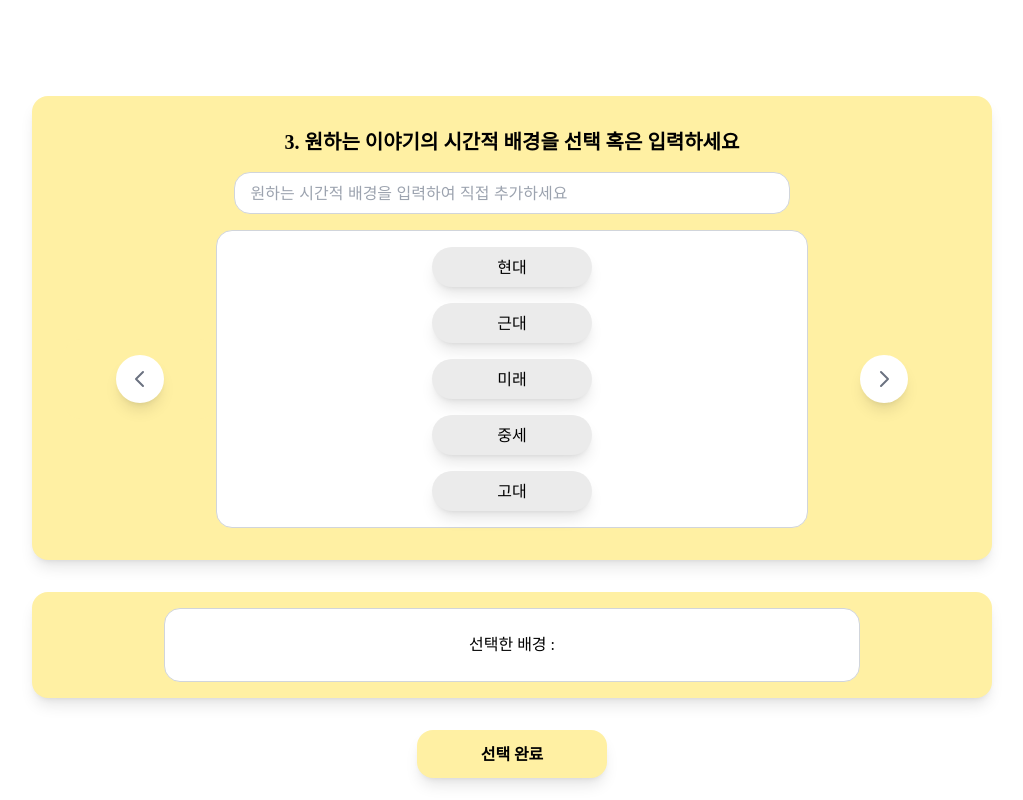
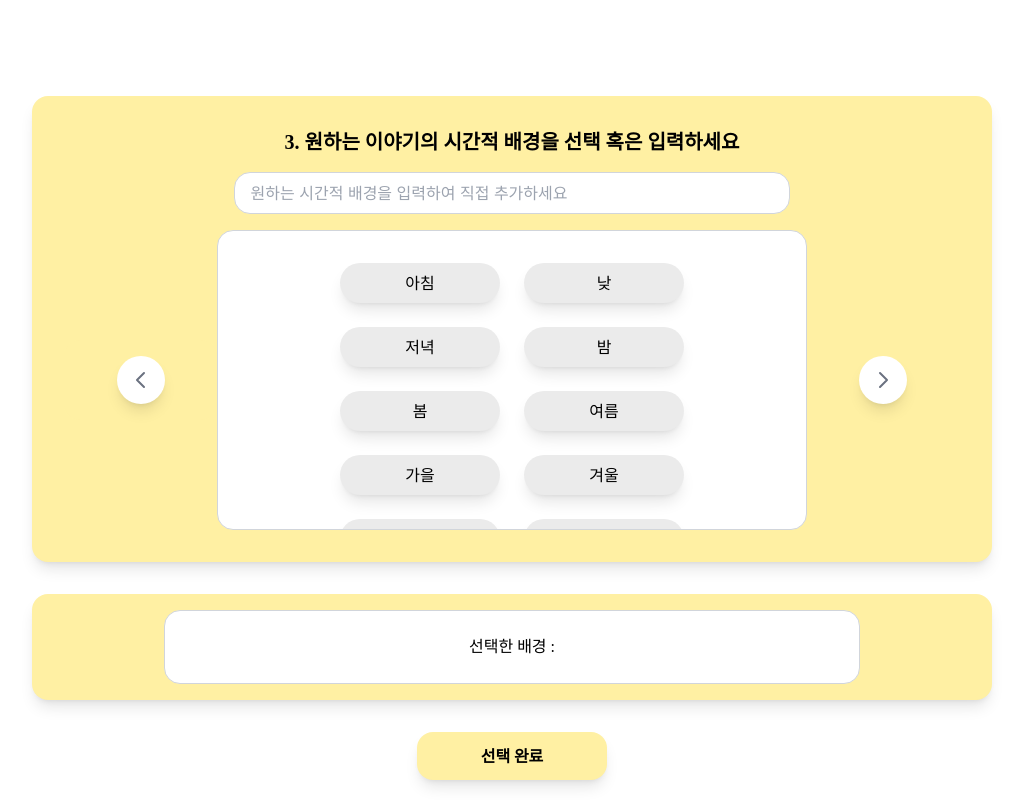
Before and after one commit to tuk-iBooK/Frontend, a React (Create React App) app: page /period in a window 1280 px wide. Shown: the whole page, without its empty margins (128-1151 px from the left). Built offline with nearby package versions, Linux system fonts and the light colour scheme.

Commit message:
period 리덕스 적용

```diff
--- /dev/null
+++ b/src/features/periodSlice.js
@@ -0,0 +1,28 @@
+import { createSlice } from "@reduxjs/toolkit";
+
+export const periodSlice = createSlice({
+  name: "period",
+  initialState: {
+    selectedPeriods: [],
+  },
+  reducers: {
+    setSelectedPeriods: (state, action) => {
+      state.selectedPeriods = action.payload;
+    },
+    addPeriod: (state, action) => {
+      if (!state.selectedPeriods.includes(action.payload)) {
+        state.selectedPeriods.push(action.payload);
+      }
+    },
+    removePeriod: (state, action) => {
+      state.selectedPeriods = state.selectedPeriods.filter(
+        (period) => period !== action.payload
+      );
+    },
+  },
+});
+
+export const { setSelectedPeriods, addPeriod, removePeriod } =
+  periodSlice.actions;
+
+export default periodSlice.reducer;
--- a/src/pages/BackgroundSettingPage.tsx
+++ b/src/pages/BackgroundSettingPage.tsx
@@ -38,8 +38,6 @@ const BackgroundSettingPage: React.FC = () => {
     "가정집",
     "도시 공원",
   ];
-
-  const fantasyBackgrounds = ["마법의 숲", "숨겨진 마을", "용의 동굴"];
 
   const handleBackgroundClick = (background: string) => {
     if (selectedBackgrounds.includes(background)) {
--- a/src/pages/PeriodSettingPage.tsx
+++ b/src/pages/PeriodSettingPage.tsx
@@ -1,45 +1,44 @@
 import React, { useState } from "react";
 import { useLocation, useNavigate } from "react-router-dom";
+import { useSelector, useDispatch } from "react-redux";
+import { addPeriod, removePeriod } from "../features/periodSlice";
 
 const PeriodSettingPage: React.FC = () => {
   const location = useLocation();
   const settingInfo = { ...location.state };
-  const [selectPeriods, setSelectedPeriods] = useState<string[]>([]);
   const [additionalPeriod, setAdditionalPeriod] = useState<string>("");
+  const selectedPeriods = useSelector(
+    (state: any) => state.period.selectedPeriods
+  );
+
+  const dispatch = useDispatch();
   const navigate = useNavigate();
 
   const handlePeriodClick = (period: string) => {
-    setSelectedPeriods((prevPeriods) =>
-      prevPeriods.includes(period)
-        ? prevPeriods.filter((g) => g !== period)
-        : [...prevPeriods, period]
-    );
+    if (selectedPeriods.includes(period)) {
+      dispatch(removePeriod(period));
+    } else {
+      dispatch(addPeriod(period));
+    }
   };
 
   const handleAddperiod = () => {
     if (additionalPeriod.trim() !== "") {
-      const trimmedperiod = additionalPeriod.trim();
-      if (!selectPeriods.includes(trimmedperiod)) {
-        setSelectedPeriods((prevPeriods) => [...prevPeriods, trimmedperiod]);
+      dispatch(addPeriod(additionalPeriod.trim()));
+      setAdditionalPeriod(""); // 입력값 초기화
     }
-      // setAdditionalperiod(""); // 입력값 초기화
-    }
-  };
-
-  const handleRemoveperiod = (period: string) => {
-    setSelectedPeriods((prevPeriods) =>
-      prevPeriods.filter((g) => g !== period)
-    );
   };
 
   const handleSubmit = (e: React.FormEvent) => {
     e.preventDefault();
     console.log("Selected genres:", `${settingInfo.genre}`);
-    console.log("Selected periods:", selectPeriods);
+    console.log("Selected periods:", {
+      state: { period: selectedPeriods },
+    });
     navigate("/character", {
       state: {
-        genre: `${settingInfo.genre}`,
-        period: selectPeriods,
+        ...settingInfo,
+        period: selectedPeriods,
       },
     });
   };
@@ -49,7 +48,9 @@ const PeriodSettingPage: React.FC = () => {
   };
 
   const handleNextPage = () => {
-    navigate("/character");
+    navigate("/character", {
+      state: { period: selectedPeriods },
+    });
   };
 
   return (
@@ -95,12 +96,34 @@ const PeriodSettingPage: React.FC = () => {
                 </svg>
               </button>
             </div>
-            <div className="flex flex-col w-4/5 space-y-4 p-4 bg-white border border-gray-300 justify-center items-center rounded-2xl">
-              {["현대", "근대", "미래", "중세", "고대"].map((period, index) => (
+            <div
+              className="w-4/5 bg-white border border-gray-300 justify-center items-center rounded-2xl"
+              style={{ height: "300px" }}
+            >
+              <div
+                className="flex flex-wrap justify-center gap-6 overflow-y-auto p-8"
+                style={{ maxHeight: "100%" }}
+              >
+                {[
+                  "아침",
+                  "낮",
+                  "저녁",
+                  "밤",
+                  "봄",
+                  "여름",
+                  "가을",
+                  "겨울",
+                  "생일",
+                  "축제",
+                  "소풍",
+                  "여행",
+                  "옛날",
+                  "미래",
+                ].map((period, index) => (
                   <button
                     key={index}
                     className={`py-2 px-4 rounded-full w-40 h-10  shadow-lg ${
-                    selectPeriods.includes(period)
+                      selectedPeriods.includes(period)
                         ? "bg-[#FFF0A3] text-black shadow-none"
                         : "bg-[#EBEBEB] text-black"
                     } hover:bg-[#FFF0A3] hover:shadow-none`}
@@ -109,6 +132,7 @@ const PeriodSettingPage: React.FC = () => {
                     {period}
                   </button>
                 ))}
+              </div>
             </div>
             <div className="p-4 rounded-2xl w-1/5 flex justify-center items-center">
               <button
@@ -138,11 +162,11 @@ const PeriodSettingPage: React.FC = () => {
       <div className="w-3/4 flex p-4 bg-[#FFF0A3] rounded-2xl justify-center shadow-lg">
         <div className=" w-3/4 bg-white border border-gray-300 text-m text-black font-['Inria'] p-6 rounded-2xl">
           선택한 배경 :{" "}
-          {selectPeriods.map((period, index) => (
+          {selectedPeriods.map((period: string, index: number) => (
             <button
               key={index}
               className="px-6 py-1 bg-[#FFF0A3] text-black rounded-2xl m-2"
-              onClick={() => handleRemoveperiod(period)}
+              onClick={() => dispatch(removePeriod(period))}
             >
               <div className="flex">
                 <span className="ml-2">{period}</span>
--- a/src/redux/store.ts
+++ b/src/redux/store.ts
@@ -1,13 +1,15 @@
 import { configureStore } from "@reduxjs/toolkit";
 import authReducer from "./authReducer";
 import genreReducer from "../features/genreSlice";
-import backgroundReducer from "../features/backgroundSlice"; // 경로에 따라 수정 필요
+import backgroundReducer from "../features/backgroundSlice";
+import periodReducer from "../features/periodSlice";
 
 const store = configureStore({
   reducer: {
     auth: authReducer,
     genre: genreReducer,
-    background: backgroundReducer, // backgroundSlice.reducer를 추가
+    background: backgroundReducer,
+    period: periodReducer,
   },
 });
 
```
Lines whose indentation alone changed are shown as unchanged.
